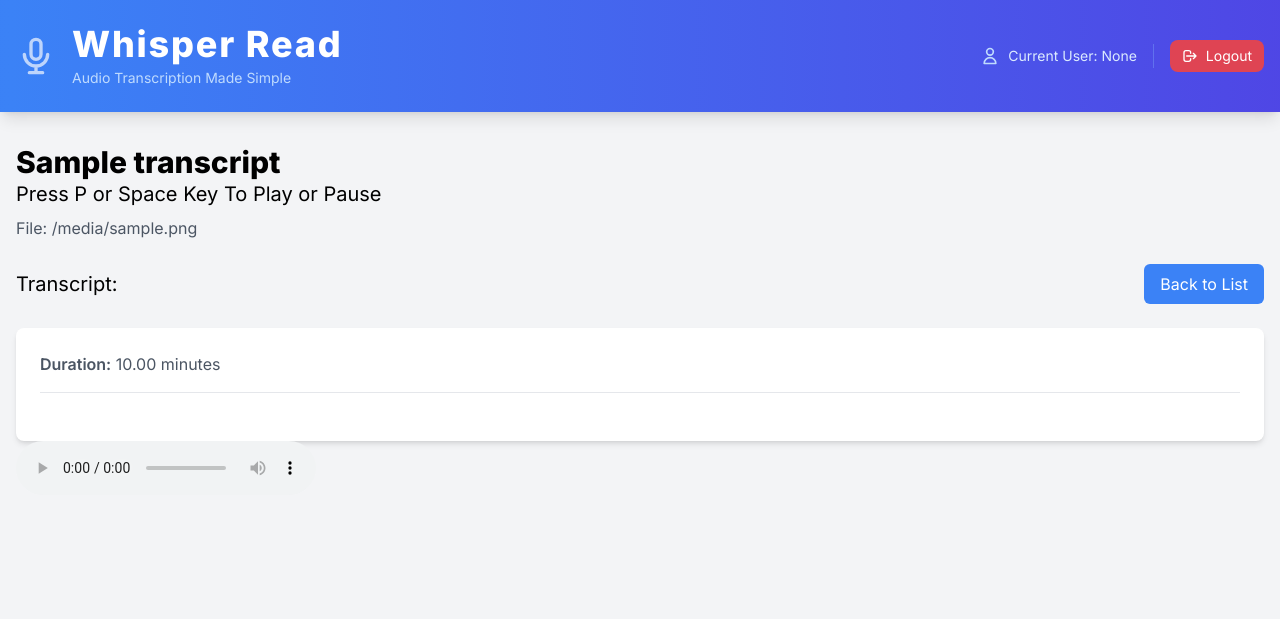
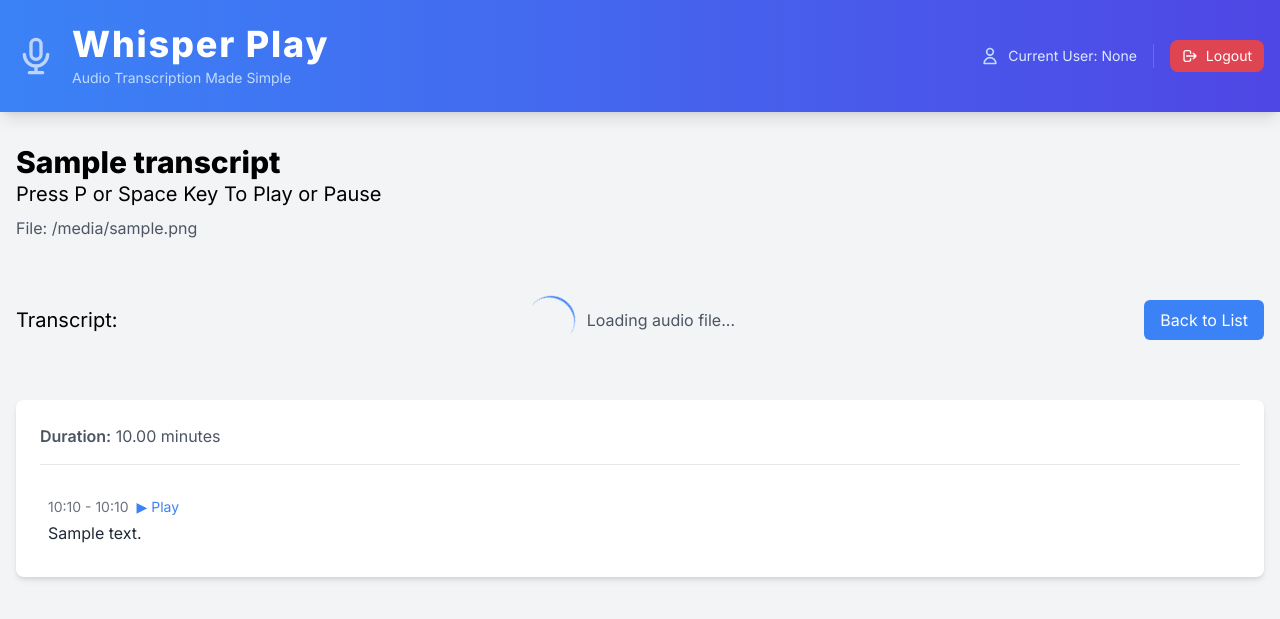
Before and after one commit to reeyarn/WhisperPlay, a Flask app: template templates/transcript.html in a window 1280 px wide. Shown: the top 619 px of the page. Run offline with Flask 3, Linux system fonts and the light colour scheme; the template is opened without the code that fills it: most values are stand-ins (such as "Sample title", 1, 10 or a date in 2020); some libraries are stand-ins or nearby versions.

Commit message:
Updating the webpage appearence

```diff
--- a/templates/transcript.html
+++ b/templates/transcript.html
@@ -73,6 +73,18 @@
  .segment-container {
  transition: background-color 0.3s ease;
  }
+ .animate-spin {
+    animation: spin 1s linear infinite;
+}
+
+@keyframes spin {
+    from {
+        transform: rotate(0deg);
+    }
+    to {
+        transform: rotate(360deg);
+    }
+}
     </style>
     <!-- Add this in the head section for the custom font -->
     <link rel="preconnect" href="https://fonts.googleapis.com">
@@ -96,7 +108,7 @@
                         </svg>
                         <div>
                             <h1 class="text-4xl font-extrabold text-white tracking-wider">
-                                Whisper Read
+                                Whisper Play
                             </h1>
                             <p class="text-blue-100 text-sm mt-1">
                                  <a href="https://reeyarn.li" class="hover:text-white text-blue-200 transition-colors text-sm">
@@ -155,6 +167,18 @@
 
         <div class="flex items-center justify-between mb-6">
             <h3 class="text-xl">Transcript: </h2>
+
+                <div id="audioContainer" style="display: none;">
+                <audio id="audioPlayer" preload="auto" controls>
+                    <source id="audioSource" src="{{ url_for('serve_audio_user', user=user, filename=filename) if user else url_for('serve_audio_anonymous', filename=filename) }}" type="audio/mpeg">
+                    Your browser does not support the audio element.
+                </audio>
+                </div>
+                <div id="loadingSpinner" class="flex items-center justify-center py-8">
+                    <div class="animate-spin rounded-full h-12 w-12 border-b-2 border-blue-500"></div>
+                    <span class="ml-3 text-gray-600">Loading audio file...</span>
+                </div>
+
             <a href="/" class="bg-blue-500 text-white px-4 py-2 rounded-md hover:bg-blue-600 transition-colors">
                 Back to List
             </a>
@@ -170,9 +194,11 @@
                 </p>
             </div>
 
+            <!-- Loading Spinner -->
+
             <!-- Transcript content -->
             <div class="transcript-wrapper">
-            <div class="space-y-4" id="transcriptContainer" style="display: none;">
+            <div class="space-y-4" id="transcriptContainer" style="display: block;">
                 {% for segment in transcript.segments %}
                 <div class="segment-container hover:bg-gray-50 p-2 rounded"
                      data-start="{{ segment.start }}"
@@ -201,16 +227,27 @@
 
 
     <!--audio id="audioPlayer" src="{{ url_for('serve_audio_user', user=user, filename=filename) if user else url_for('serve_audio_anonymous', filename=filename) }}" preload="auto"></audio-->
-    <audio id="audioPlayer" preload="auto" controls>
-        <source id="audioSource" src="{{ url_for('serve_audio_user', user=user, filename=filename) if user else url_for('serve_audio_anonymous', filename=filename) }}" type="audio/mpeg">
-        Your browser does not support the audio element.
-    </audio>
     </div>
 
     <script>
         const audioPlayer = document.getElementById('audioPlayer');
         const audioKey = 'audioPosition_' + '{{ user }}_{{ filename }}'; // Unique key for storage
+        const transcriptContainer = document.getElementById('transcriptContainer');
+        const audioContainer = document.getElementById('audioContainer');
+        const loadingSpinner = document.getElementById('loadingSpinner');
 
+        // Show loading spinner initially
+        loadingSpinner.style.display = 'flex';
+        //transcriptContainer.style.display = 'none';
+        //audioContainer.style.display = 'none';
+        let currentSegment = null;
+        let isPlaying = false;
+        let checkTimeInterval = null;
+        let lastPlayedTime = 0; // Store the last played time
+
+
+        // Audio loading states
+        let isAudioLoaded = false;
         // Load saved audio position
         document.addEventListener('DOMContentLoaded', () => {
             const savedPosition = localStorage.getItem(audioKey);
@@ -229,11 +266,7 @@
             localStorage.setItem(audioKey, audioPlayer.currentTime);
         });
 
-        const transcriptContainer = document.getElementById('transcriptContainer');
-        let currentSegment = null;
-        let isPlaying = false;
-        let checkTimeInterval = null;
-        let lastPlayedTime = 0; // Store the last played time
+
 
         // Function to retrieve a specific cookie's value
         function getCookie(name) {
@@ -364,6 +397,16 @@
             });
         });
 
+        // Function to handle audio loading
+        function handleAudioLoading() {
+            console.log('Audio loaded');
+            audioContainer.style.display = 'block';
+            loadingSpinner.style.display = 'none';
+            isAudioLoaded = true;
+        }
+        audioPlayer.addEventListener('canplaythrough', handleAudioLoading);
+        audioPlayer.addEventListener('loadeddata', handleAudioLoading);
+
         // Handle audio ending
         audioPlayer.addEventListener('ended', () => {
             stopPlayback();
@@ -379,7 +422,9 @@
 
         // Show transcript container when audio is ready
         audioPlayer.addEventListener('canplaythrough', () => {
-            transcriptContainer.style.display = 'block';
+            audioContainer.style.display = 'block';
+            loadingSpinner.style.display = 'none';
+
         });
 
         // Handle spacebar to play/pause
@@ -400,6 +445,39 @@
                 }
             }
         });
+        // Handle loading errors
+
+        audioPlayer.addEventListener('error', (e) => {
+            console.error('Audio loading error:', e);
+            loadingSpinner.innerHTML = `
+                <div class="text-red-500">
+                    <svg xmlns="http://www.w3.org/2000/svg" class="h-6 w-6 inline" fill="none" viewBox="0 0 24 24" stroke="currentColor">
+                        <path stroke-linecap="round" stroke-linejoin="round" stroke-width="2" d="M12 8v4m0 4h.01M21 12a9 9 0 11-18 0 9 9 0 0118 0z" />
+                    </svg>
+                    <span class="ml-2">Error loading audio file. Please try refreshing the page.</span>
+                </div>
+            `;
+        });
+
+        // Check if audio is already loaded
+        if (audioPlayer.readyState >= 3) {
+            handleAudioLoading();
+        }
+        // Add loading timeout warning
+        // Add loading timeout warning
+        setTimeout(() => {
+            if (!isAudioLoaded) {
+                loadingSpinner.innerHTML += `
+                    <div class="text-yellow-500 mt-2">
+                        <svg xmlns="http://www.w3.org/2000/svg" class="h-6 w-6 inline" fill="none" viewBox="0 0 24 24" stroke="currentColor">
+                            <path stroke-linecap="round" stroke-linejoin="round" stroke-width="2" d="M12 9v2m0 4h.01m-6.938 4h13.856c1.54 0 2.502-1.667 1.732-3L13.732 4c-.77-1.333-2.694-1.333-3.464 0L3.34 16c-.77 1.333.192 3 1.732 3z" />
+                        </svg>
+                        <span class="ml-2">Loading is taking longer than expected. Please check your connection.</span>
+                    </div>
+                `;
+            }
+        }, 20000); // Show warning after 20 seconds
+
 
         // Add this function to handle smooth scrolling
         function scrollToSegment(segment) {
```
Also changed, not shown: templates/index.html (+19 -15 lines).
